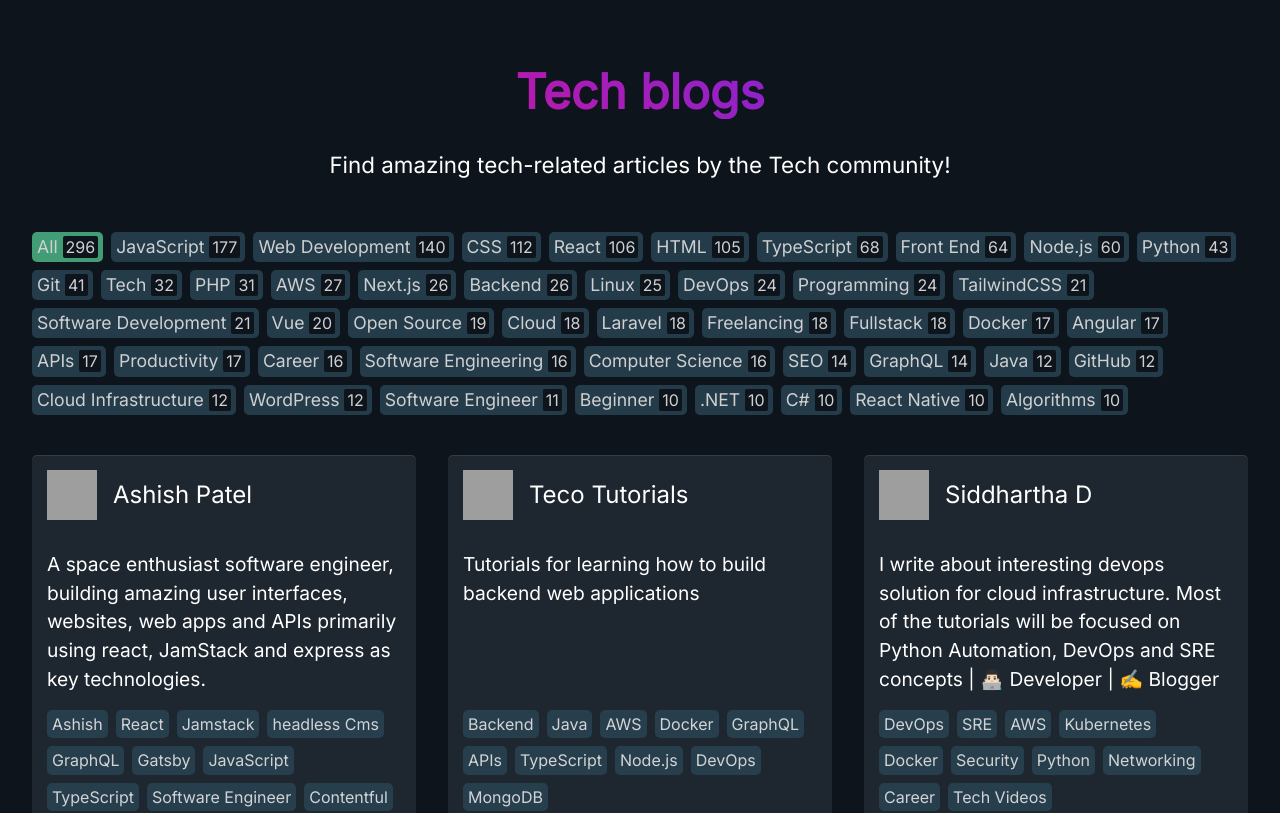
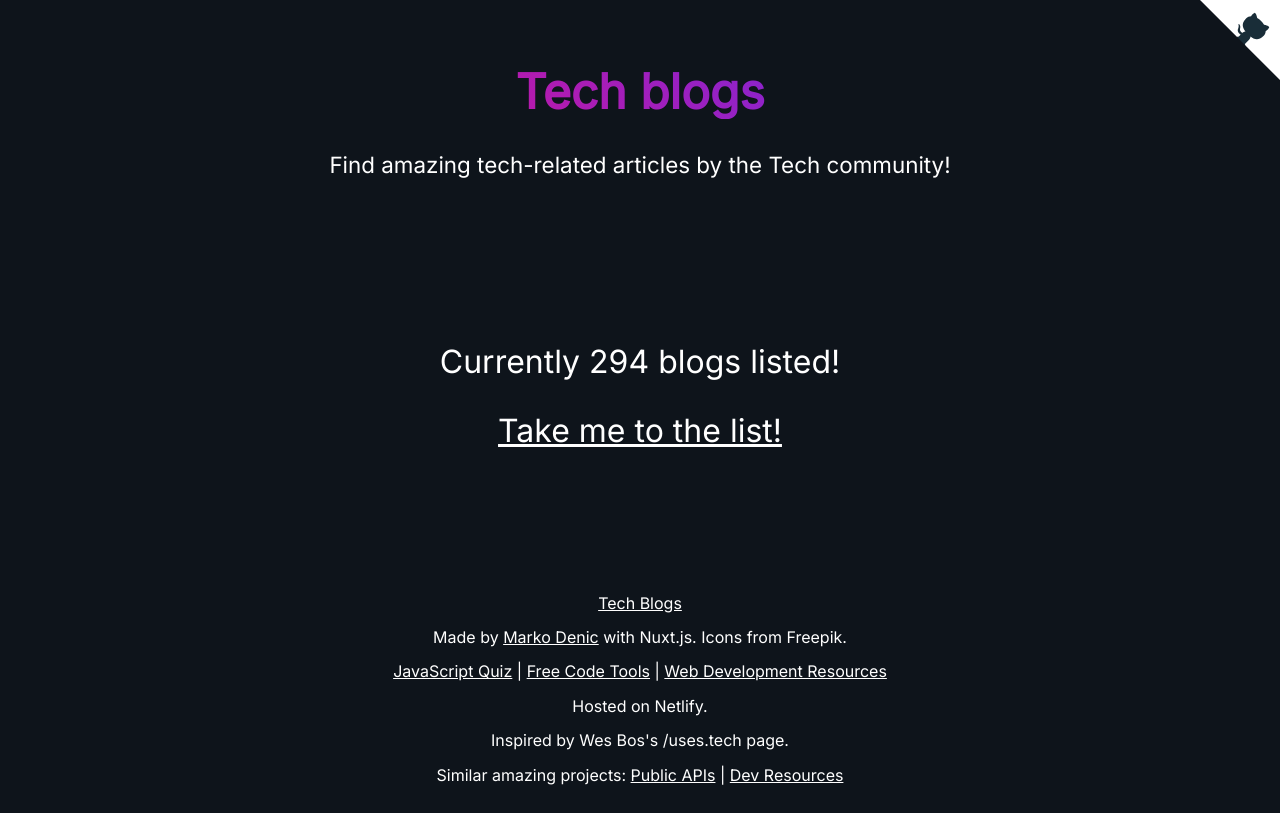
Before and after one commit to markodenic/awesome-tech-blogs, a Nuxt app: page / in a window 1280 px wide. Shown: the top 813 px of the page. Built offline with nearby package versions, Linux system fonts and the light colour scheme; grey boxes are pictures that could not be loaded.

Commit message:
Remove 404s. Add dedicated list page

```diff
--- a/assets/less/app.less
+++ b/assets/less/app.less
@@ -24,8 +24,16 @@
     background: var(--purple);
     color: #fff;
   }
+  #__layout {
+    display: flex;
+    align-items: stretch;
+    min-height: 100vh;
+  }
   .wrapper {
     padding: 2rem 2rem 0;
+    display: flex;
+    flex-direction: column;
+    width: 100%;
   }
   h1 {
     font-size: 3rem;
@@ -37,6 +45,18 @@
   }
   header p {
     font-size: 1.4rem;
+  }
+  main {
+    flex: 1;
+  }
+  .cta {
+    text-align: center;
+    height: 100%;
+    display: flex;
+    flex-direction: column;
+    align-items: center;
+    justify-content: center;
+    font-size: 2rem;
   }
   footer a {
     text-decoration: underline;
@@ -138,3 +158,10 @@
     }
   }
 }
+
+.page-enter-active, .page-leave-active {
+  transition: opacity .2s;
+}
+.page-enter, .page-leave-to {
+  opacity: 0;
+}
--- a/assets/less/helpers.less
+++ b/assets/less/helpers.less
@@ -20,3 +20,7 @@
 .ml-3 {
   margin-left: 1rem;
 }
+
+.underlined {
+  text-decoration: underline;
+}
--- /dev/null
+++ b/components/GithubCorner.vue
@@ -0,0 +1,55 @@
+<template>
+  <a
+    href="https://github.com/markodenic/awesome-tech-blogs"
+    class="github-corner"
+    aria-label="View source on GitHub"
+  >
+    <svg
+      width="80"
+      height="80"
+      viewBox="0 0 250 250"
+      style="fill: #fff; color:#192d38; position: absolute; top: 0; border: 0; right: 0;"
+      aria-hidden="true"
+    >
+      <path d="M0,0 L115,115 L130,115 L142,142 L250,250 L250,0 Z"></path>
+      <path
+        d="M128.3,109.0 C113.8,99.7 119.0,89.6 119.0,89.6 C122.0,82.7 120.5,78.6 120.5,78.6 C119.2,72.0 123.4,76.3 123.4,76.3 C127.3,80.9 125.5,87.3 125.5,87.3 C122.9,97.6 130.6,101.9 134.4,103.2"
+        fill="currentColor"
+        style="transform-origin: 130px 106px;"
+        class="octo-arm"
+      ></path>
+      <path
+        d="M115.0,115.0 C114.9,115.1 118.7,116.5 119.8,115.4 L133.7,101.6 C136.9,99.2 139.9,98.4 142.2,98.6 C133.8,88.0 127.5,74.4 143.8,58.0 C148.5,53.4 154.0,51.2 159.7,51.0 C160.3,49.4 163.2,43.6 171.4,40.1 C171.4,40.1 176.1,42.5 178.8,56.2 C183.1,58.6 187.2,61.8 190.9,65.4 C194.5,69.0 197.7,73.2 200.1,77.6 C213.8,80.2 216.3,84.9 216.3,84.9 C212.7,93.1 206.9,96.0 205.4,96.6 C205.1,102.4 203.0,107.8 198.3,112.5 C181.9,128.9 168.3,122.5 157.7,114.1 C157.9,116.9 156.7,120.9 152.7,124.9 L141.0,136.5 C139.8,137.7 141.6,141.9 141.8,141.8 Z"
+        fill="currentColor"
+        class="octo-body"
+      ></path>
+    </svg>
+  </a>
+</template>
+<style lang="less">
+.github-corner:hover .octo-arm {
+  animation: octocat-wave 560ms ease-in-out;
+}
+@keyframes octocat-wave {
+  0%,
+  100% {
+    transform: rotate(0);
+  }
+  20%,
+  60% {
+    transform: rotate(-25deg);
+  }
+  40%,
+  80% {
+    transform: rotate(10deg);
+  }
+}
+@media (max-width: 500px) {
+  .github-corner:hover .octo-arm {
+    animation: none;
+  }
+  .github-corner .octo-arm {
+    animation: octocat-wave 560ms ease-in-out;
+  }
+}
+</style>
--- a/components/TheFooter.vue
+++ b/components/TheFooter.vue
@@ -1,5 +1,11 @@
 <template>
   <footer class="text-center">
+    <nuxt-link
+      to="/"
+    >
+      Tech Blogs
+    </nuxt-link>
+
     <p>
       Made by <a href="https://markodenic.com">Marko Denic</a> with Nuxt.js. Icons from Freepik.
     </p>
--- a/components/TheHeader.vue
+++ b/components/TheHeader.vue
@@ -3,6 +3,8 @@
     id="top"
     class="text-center pb-6"
   >
+    <GithubCorner />
+
     <h1>
       Tech blogs
     </h1>
--- a/data.js
+++ b/data.js
@@ -2599,21 +2599,6 @@
     ],
   },
   {
-    name: "Omomurewa George-Ashiru",
-    description:
-      "Murewa is a software developer and IT business analyst. She writes technical and career content.",
-    url: "https://blog.murewaashiru.com/",
-    twitter: "@rachael_xx",
-    tags: [
-      "JavaScript",
-      "Web Development",
-      "Node.js",
-      "TypeScript",
-      "Project Management",
-      "Business Analysis",
-    ],
-  },
-  {
     name: "Sushmita Pandey",
     description:
       "Frontend Developer 👩‍💻 | Tech Blogger ✍ | JavaScript Fanatic 🚀",
@@ -4261,25 +4246,6 @@
     ],
   },
   {
-    name: "Max Kovalevsky",
-    description:
-      "A software developer. I blog about programming in general, CS (algorithms and ds), terminal stuff (Linux, CLI's, Neovim, etc)",
-    url: "https://maxkovalevsky.com",
-    twitter: "@KovalevskyMax",
-    tags: [
-      "Sotware development",
-      "Software engineering",
-      "Computer",
-      "Science",
-      "Hacking",
-      "TypeScript",
-      "Golang",
-      "Linux",
-      "Vim",
-      "Neovim"
-    ]
-  },
-  {
     name: 'Ian Kumu',
     description: 'I write articles on various laravel topics and other technologies that I am learning and using on a daily basis.',
     url: 'https://www.iankumu.com/blog',
--- a/pages/index.vue
+++ b/pages/index.vue
@@ -1,105 +1,30 @@
 <template>
-  <div>
-    <div class="tags mb-6">
-      <button
-        class="tag"
-        :class="{ 'tag--active': activeTag === 'all' }"
-        @click="activeTag = 'all'"
-      >
-        All
-        <span class="number">{{ '' | blogsByTag }}</span>
-      </button>
-
-      <button
-        class="tag"
-        :class="{ 'tag--active': activeTag === tag.name }"
-        v-for="(tag, index) in tags"
-        :key="index"
-        @click="activeTag = tag.name"
-      >
-        {{ tag.name }}
-        <span class="number">{{ tag.name | blogsByTag }}</span>
-      </button>
+  <div class="cta">
+    <div class="mb-6">
+      Currently {{ total }} blogs listed!
     </div>
 
-    <div class="blogs mb-6">
-      <template
-        v-for="(blog, index) in blogs"
-      >
-        <Blog
-          v-if="blog.tags.includes(activeTag) || activeTag === 'all'"
-          :key="index"
-          :blog="blog"
-          :active-tag="activeTag"
-        />
-      </template>
-    </div>
+    <nuxt-link
+      to="/list"
+      class="underlined mb-6"
+    >
+      Take me to the list!
+    </nuxt-link>
   </div>
 </template>
 
 <script>
 import blogs from '../data.js';
 
-function merge(prop) {
-  return function(acc, obj) {
-    const values = [...new Set(obj[prop])];
-    return [...values, ...acc];
-  };
-}
-
-function countInstances(acc, tag) {
-  acc[tag] = acc[tag] ? acc[tag] + 1 : 1;
-  return acc;
-}
-
-function shuffle(array) {
-  const length = array == null ? 0 : array.length;
-  if (!length) {
-    return []
-  }
-  let index = -1;
-  const lastIndex = length - 1;
-  const result = array;
-  while (++index < length) {
-    const rand = index + Math.floor(Math.random() * (lastIndex - index + 1));
-    const value = result[rand];
-    result[rand] = result[index];
-    result[index] = value
-  }
-  return result
-}
-
 export default {
   data () {
     return {
-      tags: [],
-      activeTag: 'all',
-      blogs: [],
+      total: 0,
     }
   },
-  filters: {
-    blogsByTag: (tag) => {
-      if (!tag) return blogs.length
-      return blogs.filter(blog => blog.tags.includes(tag)).length
-    }
+
+  created () {
+    this.total = blogs.length;
   },
-  created () {
-    this.getTags();
-    this.blogs = shuffle(blogs);
-  },
-  methods: {
-    getTags () {
-      // Get all tags
-      let allTags = blogs.reduce(merge('tags'), []);
-
-      let counts = allTags.reduce(countInstances, {});
-      // sort and filter for any tags that only have 1
-      this.tags = Object.entries(counts)
-        .sort(([, countA], [, countB]) => countB - countA)
-        // Show tags that have more then 2 occurrence to keep only the most relevant tags.
-        .filter(([, count]) => count >= 10)
-        .map(([name, count]) => ({ name, count }));
-    },
-  }
 }
 </script>
--- /dev/null
+++ b/pages/list.vue
@@ -0,0 +1,105 @@
+<template>
+  <div>
+    <div class="tags mb-6">
+      <button
+        class="tag"
+        :class="{ 'tag--active': activeTag === 'all' }"
+        @click="activeTag = 'all'"
+      >
+        All
+        <span class="number">{{ '' | blogsByTag }}</span>
+      </button>
+
+      <button
+        class="tag"
+        :class="{ 'tag--active': activeTag === tag.name }"
+        v-for="(tag, index) in tags"
+        :key="index"
+        @click="activeTag = tag.name"
+      >
+        {{ tag.name }}
+        <span class="number">{{ tag.name | blogsByTag }}</span>
+      </button>
+    </div>
+
+    <div class="blogs mb-6">
+      <template
+        v-for="(blog, index) in blogs"
+      >
+        <Blog
+          v-if="blog.tags.includes(activeTag) || activeTag === 'all'"
+          :key="index"
+          :blog="blog"
+          :active-tag="activeTag"
+        />
+      </template>
+    </div>
+  </div>
+</template>
+
+<script>
+import blogs from '../data.js';
+
+function merge(prop) {
+  return function(acc, obj) {
+    const values = [...new Set(obj[prop])];
+    return [...values, ...acc];
+  };
+}
+
+function countInstances(acc, tag) {
+  acc[tag] = acc[tag] ? acc[tag] + 1 : 1;
+  return acc;
+}
+
+function shuffle(array) {
+  const length = array == null ? 0 : array.length;
+  if (!length) {
+    return []
+  }
+  let index = -1;
+  const lastIndex = length - 1;
+  const result = array;
+  while (++index < length) {
+    const rand = index + Math.floor(Math.random() * (lastIndex - index + 1));
+    const value = result[rand];
+    result[rand] = result[index];
+    result[index] = value
+  }
+  return result
+}
+
+export default {
+  data () {
+    return {
+      tags: [],
+      activeTag: 'all',
+      blogs: [],
+    }
+  },
+  filters: {
+    blogsByTag: (tag) => {
+      if (!tag) return blogs.length
+      return blogs.filter(blog => blog.tags.includes(tag)).length
+    }
+  },
+  created () {
+    this.getTags();
+    this.blogs = shuffle(blogs);
+  },
+  methods: {
+    getTags () {
+      // Get all tags
+      let allTags = blogs.reduce(merge('tags'), []);
+
+      let counts = allTags.reduce(countInstances, {});
+      // sort and filter for any tags that only have 1
+      this.tags = Object.entries(counts)
+        .sort(([, countA], [, countB]) => countB - countA)
+        // Show tags that have more then 2 occurrence to keep only the most relevant tags.
+        .filter(([, count]) => count >= 10)
+        .map(([name, count]) => ({ name, count }));
+    },
+  }
+}
+</script>
```
